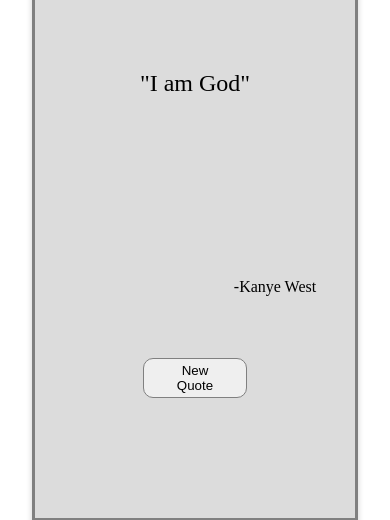
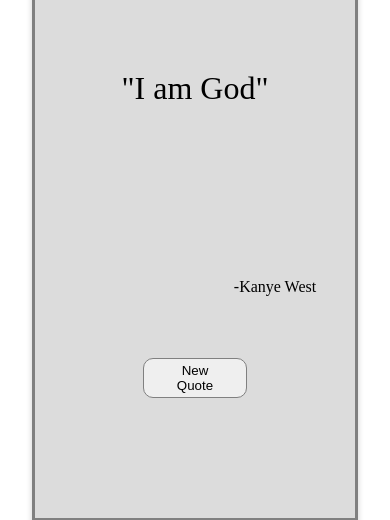
Before and after one commit to akiguanzon/KanyeWestQuotes, a plain HTML site: page index.html in a window 390 px wide. Shown: the part 205-725 px from the top of the page. Drawn offline with nearby package versions, Linux system fonts and the light colour scheme.

Commit message:
Add files via upload

```diff
--- a/index.css
+++ b/index.css
@@ -56,7 +56,7 @@
 
     #quote {
         margin: 12rem 3rem 5rem 3rem;
-        font-size: 1.5rem;
+        font-size: 1.2srem;
         text-align: center;
     }
 
```
